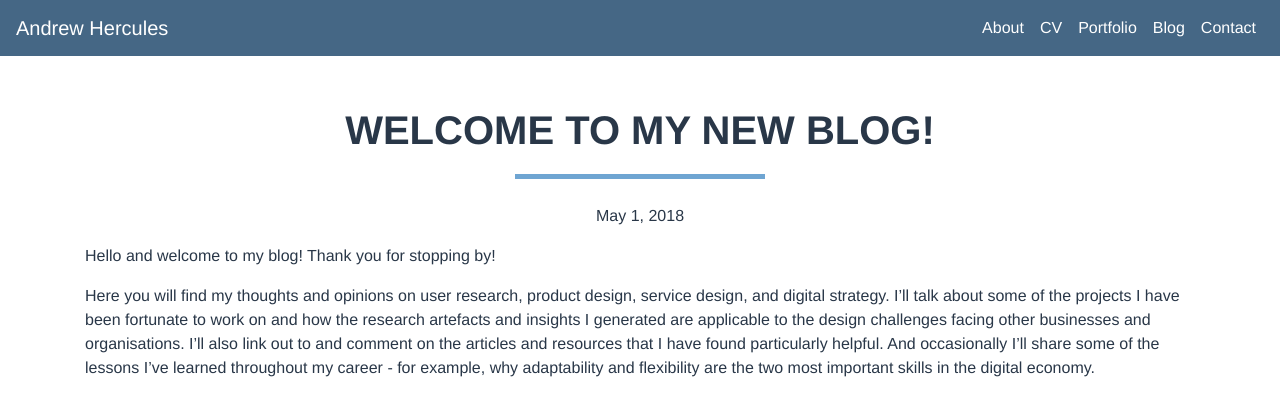
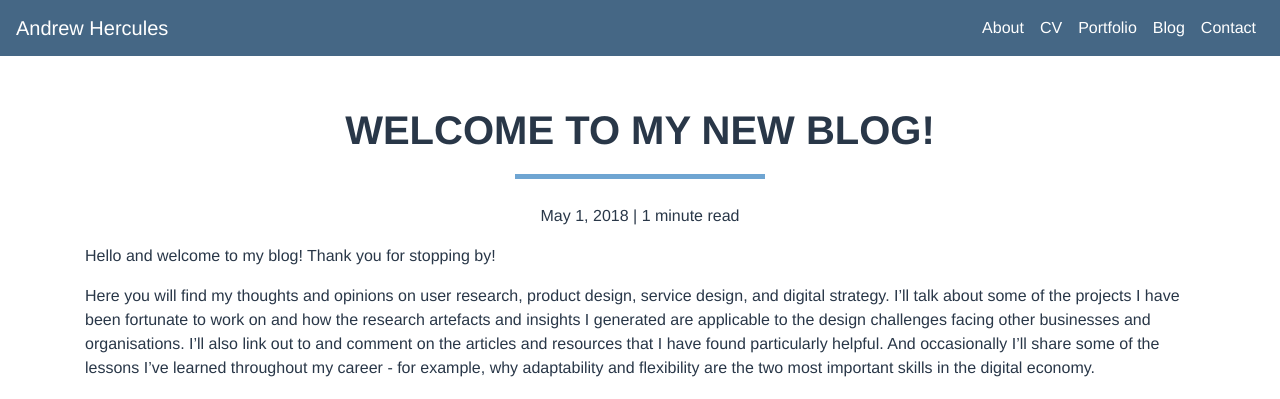
Before and after one commit to andrewhercules/andrewhercules.github.io, a Jekyll site: the page built from _posts/2018-05-01-welcome-to-my-blog.md, in a window 1280 px wide. Shown: the top 399 px of the page. Built offline with Jekyll 4.4.1, drawn with Linux system fonts in a browser that asks for light colours; nearby versions of some CDN libraries; some web fonts are replaced.

Commit message:
Added reading time to post layout

```diff
--- /dev/null
+++ b/_includes/read_time.html
@@ -0,0 +1,3 @@
+<span class="reading-time" title="Estimated read time">
+  {{ page.content | number_of_words | divided_by:180 }} minute read
+</span>
--- a/_layouts/post.html
+++ b/_layouts/post.html
@@ -8,7 +8,7 @@ layout: default
       <div class="col-lg-12 text-center">
         <h1 class="page-name">{{ page.title }}</h1>
         <hr class="h1-underline">
-        <p id="post-date">{{ page.date | date: "%B %-d, %Y" }}</p>
+        <p id="post-date">{{ page.date | date: "%B %-d, %Y" }} | {% include read_time.html %}</p>
         {% if page.medium-link %}
           <p id="post-medium-link-text">This post is also available on
             <a class="external-link" href="{{ page.medium-link }}" target="_blank">Medium</a>
```
